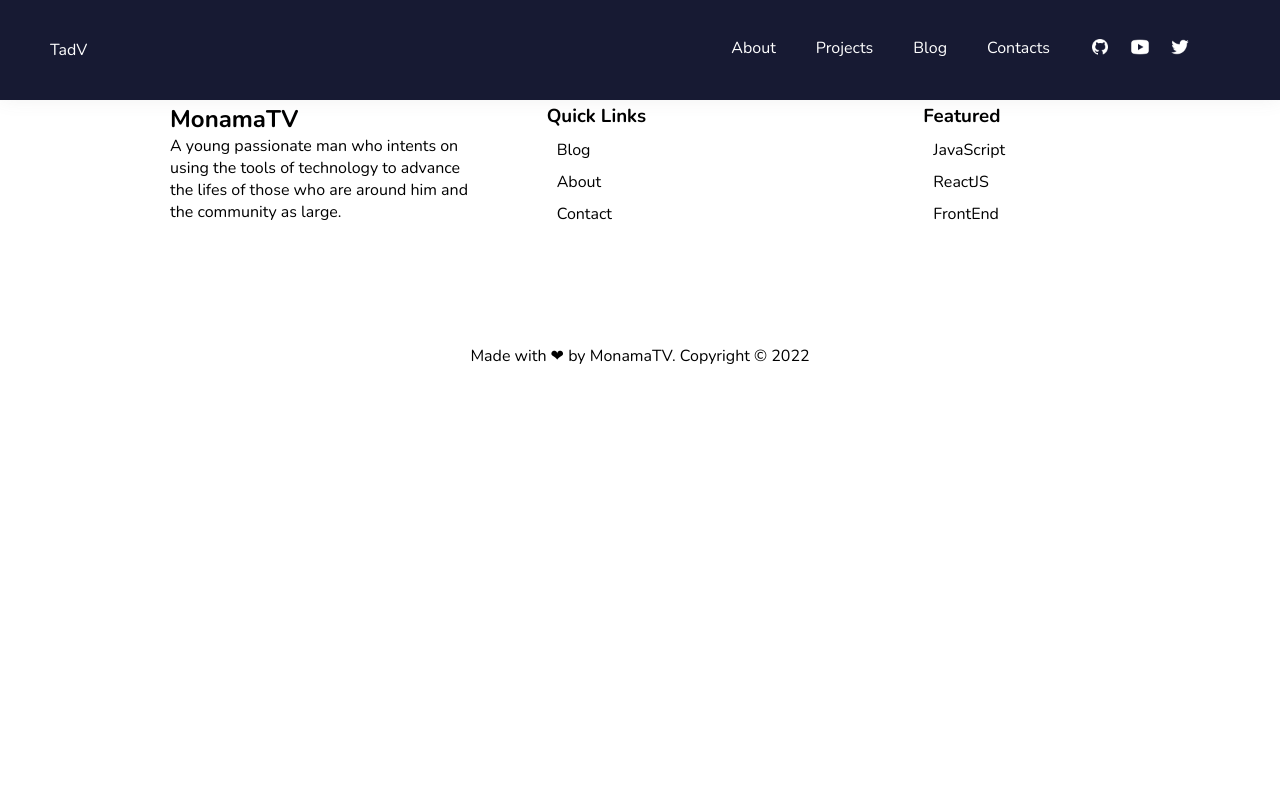
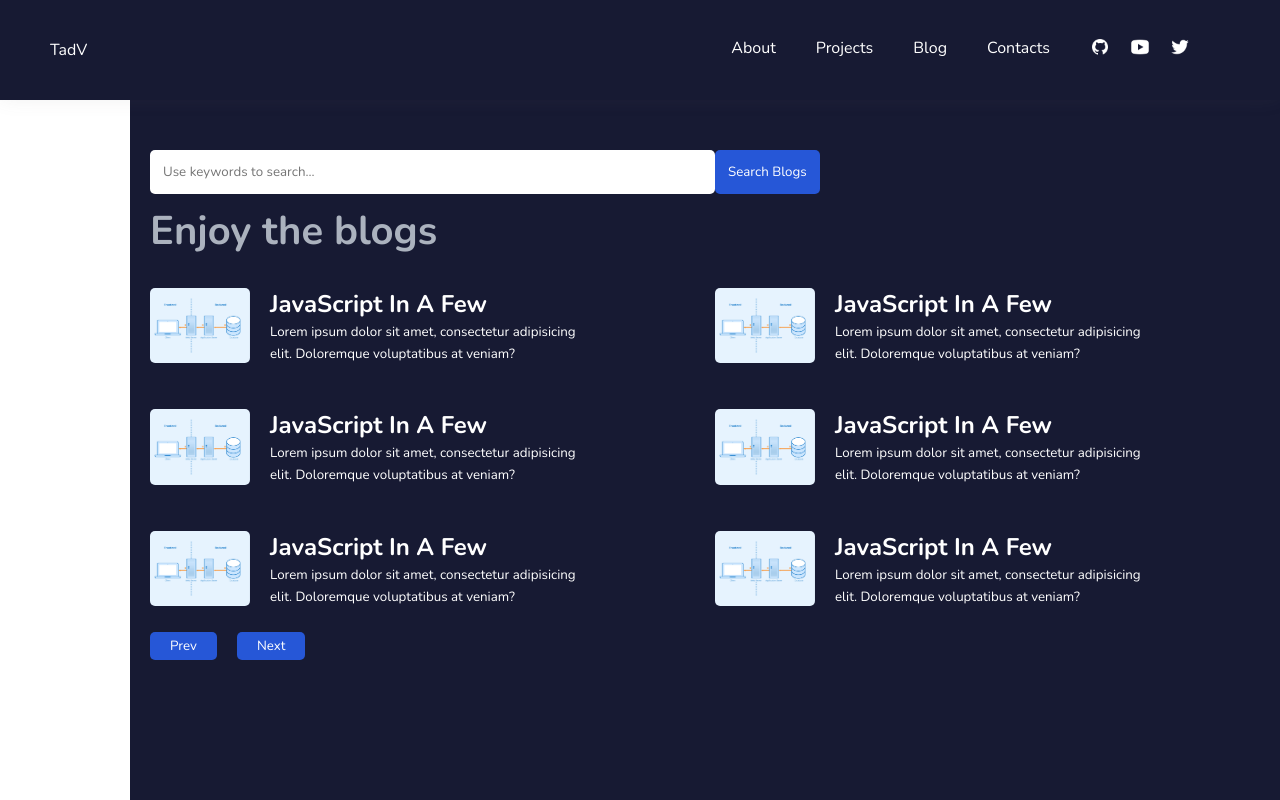
Before and after one commit to MonamaTV/blog, a Next.js app: page /blog in a window 1280 px wide. Shown: the top 800 px of the page. Built offline with nearby package versions, Linux system fonts and the light colour scheme.

Commit message:
Added the Blog page

```diff
--- a/pages/blog/index.js
+++ b/pages/blog/index.js
@@ -1,8 +1,29 @@
+import BlogContent from "../../src/components/controls/BlogContent";
+import Button from "../../src/components/controls/Button";
+import TextField from "../../src/components/controls/TextField";
 
 const Blogs = () => {
 
     return (
-        <h1>Welcome to my next page</h1>
+        <div className="container ml-5">
+            <div className="search-blogs">
+                <TextField styles={"search-input"} holder="Use keywords to search..."/>
+                <Button text={"Search Blogs"} styles="search-button" />
+            </div>
+                <h2 className="enjoy">Enjoy the blogs</h2>
+            <div className="blog">
+                <BlogContent />
+                <BlogContent />
+                <BlogContent />
+                <BlogContent />
+                <BlogContent />
+                <BlogContent />
+            </div>
+            <div className="blog-action">
+                <Button styles={"next-button"} text="Prev" />
+                <Button styles={"prev-button"} text="Next" />
+            </div>
+        </div>
     )
 }
 
--- a/pages/index.js
+++ b/pages/index.js
@@ -2,7 +2,6 @@ import Head from 'next/head'
 import About from '../src/components/ui/About'
 import Blog from '../src/components/ui/Blog'
 import Contacts from '../src/components/ui/Contacts'
-import MainLayout from '../src/layouts/MainLayout'
 
 export default function Home() {
   return (
--- a/src/components/controls/BlogContent.js
+++ b/src/components/controls/BlogContent.js
@@ -4,7 +4,7 @@ const BlogContent = () => {
     return (
         <a href="#" className={styles.content}>
             <div className={styles.img}>
-                <img src="./js.png" alt="" />
+                <img src="./server.png" alt="" />
             </div>
             <div className={styles.blog__title}>
                 <h2>JavaScript In A Few</h2>
--- a/src/components/controls/TextField.js
+++ b/src/components/controls/TextField.js
@@ -1,5 +1,5 @@
 
-const TextField = ({type = "text", value, handleChange, styles, readOnly = false}) => {
+const TextField = ({type = "text", value, handleChange, styles, readOnly = false, holder = ""}) => {
 
     return (
         <input
@@ -8,6 +8,7 @@ const TextField = ({type = "text", value, handleChange, styles, readOnly = false
             onChange={handleChange}
             className={styles}
             readOnly={readOnly}
+            placeholder={holder}
         />
     )
 };
--- a/src/components/controls/controls.module.css
+++ b/src/components/controls/controls.module.css
@@ -4,7 +4,7 @@
   margin: 20px 10px;
   text-decoration: none;
   justify-content: center;
-  align-items: center;
+  align-items: flex-start;
   color: rgb(0, 0, 0);
 }
 
--- a/src/components/ui/Blog.js
+++ b/src/components/ui/Blog.js
@@ -1,6 +1,6 @@
 import BlogContent from '../controls/BlogContent';
 import styles from './Blog.module.css';
-
+import Link from 'next/link';
 const Blog = () => {
 
     return (
@@ -16,7 +16,7 @@ const Blog = () => {
                 <BlogContent />
             </div>
             <div className={styles.click}>
-                <a href="#">Read More Blogs </a>
+                <Link href="/blog"><a >Read More Blogs </a></Link>
             </div>
         </div>
     );
--- a/src/components/ui/Blog.module.css
+++ b/src/components/ui/Blog.module.css
@@ -5,6 +5,9 @@
 
 .blog > a {
   flex: 45%;
+}
+.blog a img {
+  width: 100px;
 }
 .click {
   margin: 20px 0px;
--- a/styles/globals.css
+++ b/styles/globals.css
@@ -112,3 +112,88 @@ body {
     display: block;
   }
 }
+/* THe blog */
+.enjoy {
+  padding: 10px;
+  color: #abb2be;
+  font-size: 40px;
+}
+.blog {
+  display: flex;
+  flex-wrap: wrap;
+}
+
+.blog > a {
+  flex: 45%;
+  color: #fff;
+  padding-right: 90px;
+  font-weight: 100;
+}
+
+.blog a img {
+  width: 100px;
+}
+.click {
+  margin: 20px 0px;
+}
+.click a {
+  background-color: #171a33;
+  color: #fff;
+  padding: 10px 20px;
+  text-decoration: none;
+  border-radius: 5px;
+}
+
+/* The blog */
+
+.search-input {
+  padding: 10px;
+  border-radius: 5px;
+  margin-left: 10px;
+  width: 50%;
+}
+.search-button,
+.search-input {
+  margin-top: 40px;
+  padding: 13px;
+  outline: 0;
+  border: 0;
+  border-radius: 5px;
+}
+
+.search-button {
+  background-color: #2657d7;
+  color: #fff;
+}
+
+.next-button,
+.prev-button {
+  background-color: #2657d7;
+  border: 0;
+  color: #fff;
+  padding: 5px 20px;
+  margin: 0 10px;
+  border-radius: 5px;
+}
+
+@media only screen and (max-width: 600px) {
+  .container {
+    height: auto;
+  }
+  .search-button,
+  .search-input,
+  .enjoy {
+    margin: 0;
+    margin-top: 30px;
+  }
+  .enjoy {
+    display: none;
+  }
+  .search-input {
+    width: 65%;
+  }
+  .blog a {
+    padding-right: 0;
+    margin: 20px 0;
+  }
+}
```
Also changed, not shown: pages/blog/[slug].js (added, +11 -0 lines).
